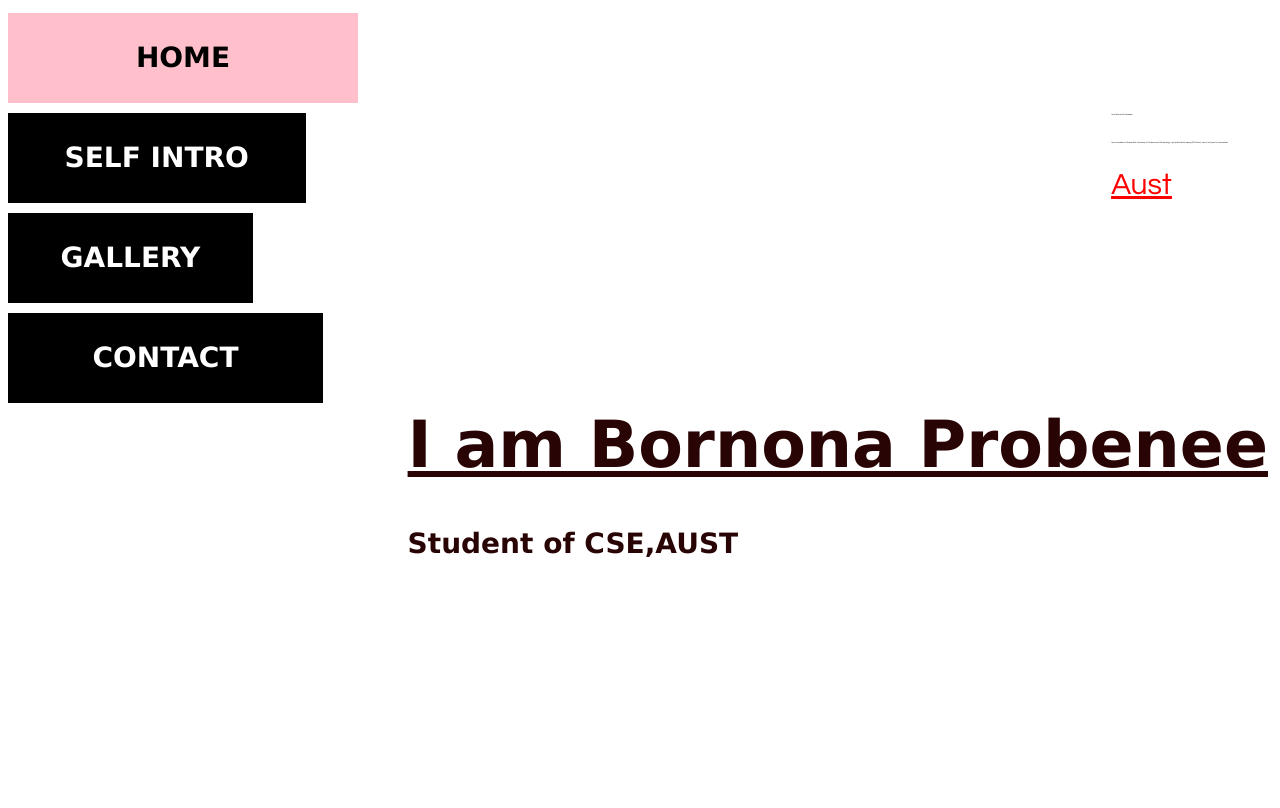
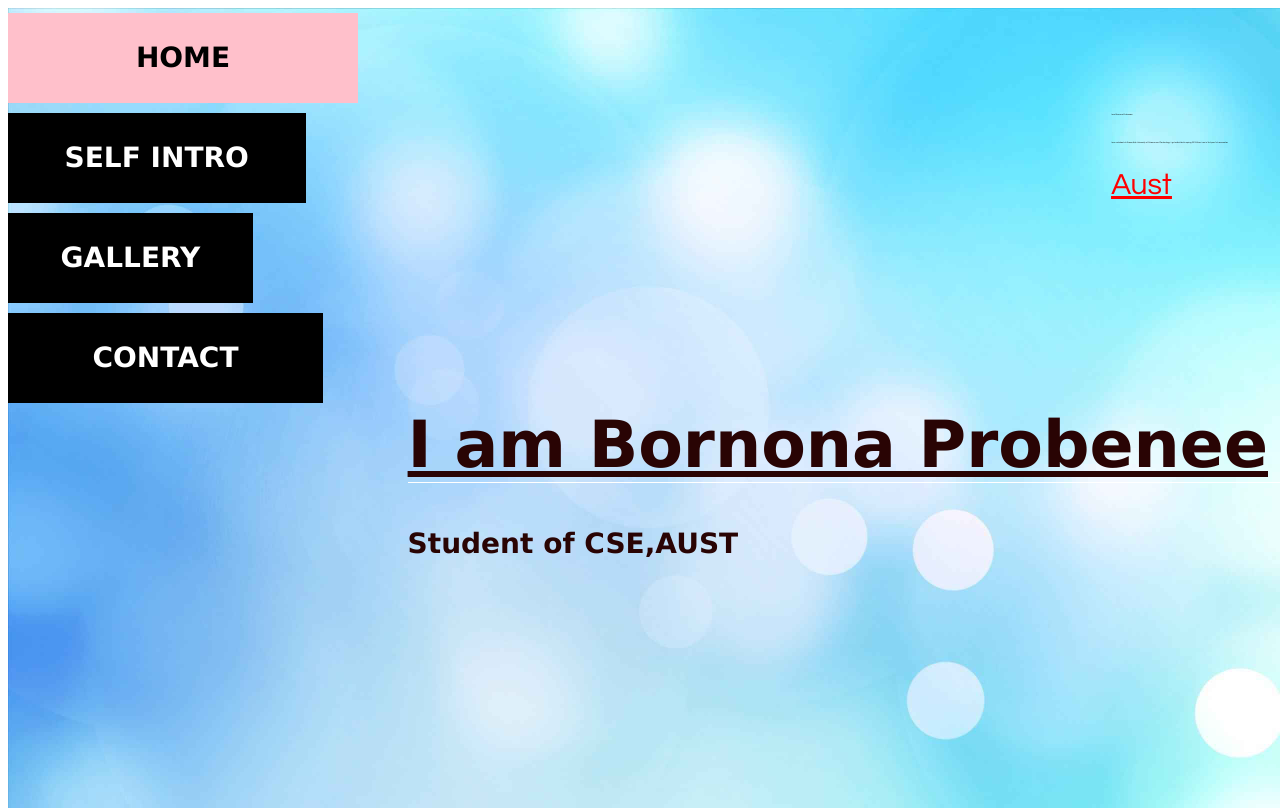
Before and after one commit to Bornona/Bornona.github.io, a plain HTML site: page index.html in a window 1280 px wide. Drawn offline with Linux system fonts and the light colour scheme.

Commit message:
Update style1.css

```diff
--- a/style1.css
+++ b/style1.css
@@ -8,7 +8,7 @@ html, body{
 .background{
     width: 100%;
     height: 100%;
-    background-image: url(../images/background.jpg);
+    background-image: url(background.jpg);
     background-repeat: no-repeat;
     background-size: cover;
     position: relative;
```
